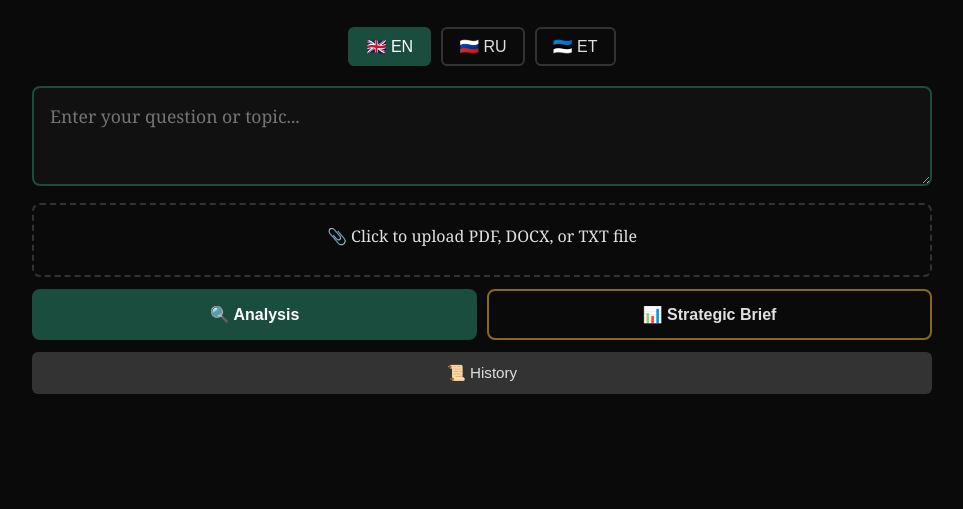
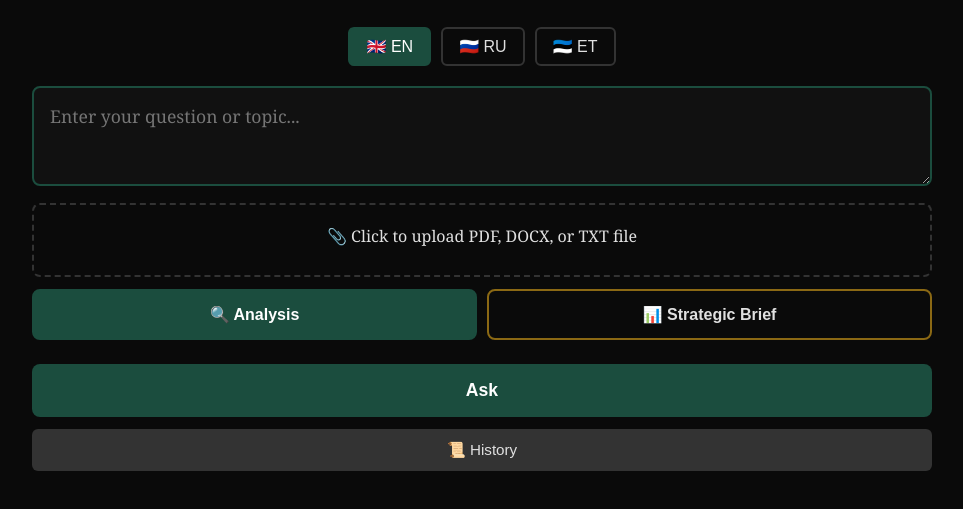
Before and after one commit to StevenAlber/lazysusan, a website: page public/index.html in a window 1280 px wide. Both pictures are taken after a click on the button "🇬🇧 EN". Shown: the part 149-658 px from the top of the page, without its empty margins (158-1121 px from the left). Drawn offline with Linux system fonts and the light colour scheme.

Commit message:
Add submit button to index.html

```diff
--- a/public/index.html
+++ b/public/index.html
@@ -29,6 +29,9 @@
     .mode-btn.active{border-color:#1B4D3E;background:#1B4D3E;color:white}
     .mode-btn.brief{border-color:#8B6914}
     .mode-btn.brief.active{background:#8B6914;border-color:#8B6914}
+    button.submit{width:100%;padding:16px;margin-top:12px;font-family:Arial,sans-serif;font-size:1.1rem;font-weight:bold;background:#1B4D3E;color:white;border:none;border-radius:8px;cursor:pointer}
+    button.submit:hover{background:#2a6b54}
+    button.submit:disabled{background:#333;cursor:not-allowed}
     .action-buttons{display:flex;gap:10px;margin-top:12px}
     .action-buttons button{flex:1;padding:12px;font-family:Arial,sans-serif;font-size:0.95rem;border:none;border-radius:6px;cursor:pointer}
     .btn-pdf{background:#8B6914;color:white}
@@ -110,6 +113,7 @@
         <button class="mode-btn active" id="modeAnalysis" onclick="setMode(false)">🔍 Analysis</button>
         <button class="mode-btn brief" id="modeBrief" onclick="setMode(true)">📊 Strategic Brief</button>
       </div>
+      <button class="submit" id="submit" onclick="ask()">Ask</button>
       <div class="action-buttons">
         <button class="btn-history" onclick="toggleHistory()">📜 History</button>
         <button class="btn-pdf" id="pdfBtn" onclick="exportPDF()" style="display:none">📄 Export PDF</button>
@@ -147,9 +151,9 @@
     let briefMode=false;
 
     const UI={
-      en:{placeholder:'Enter your question or topic...',loading:'Elite agents analyzing...',loadingBrief:'Writing Strategic Brief (this takes longer)...',synthesisTitle:'🎼 Conductor\'s Synthesis',briefTitle:'📊 Strategic Brief',showAgents:'▶ Show agent responses',hideAgents:'▼ Hide agent responses',generated:'Generated',filePrompt:'Click to upload PDF, DOCX, or TXT file',historyEmpty:'No history yet. Ask a question to get started!',historyBrief:'Strategic Brief'},
-      ru:{placeholder:'Введите вопрос или тему...',loading:'Элитные агенты анализируют...',loadingBrief:'Составляем стратегический обзор (это займёт больше времени)...',synthesisTitle:'🎼 Синтез дирижёра',briefTitle:'📊 Стратегический обзор',showAgents:'▶ Показать ответы агентов',hideAgents:'▼ Скрыть ответы агентов',generated:'Сгенерировано',filePrompt:'Нажмите для загрузки PDF, DOCX или TXT',historyEmpty:'История пуста. Задайте вопрос!',historyBrief:'Стратегический обзор'},
-      et:{placeholder:'Sisesta küsimus või teema...',loading:'Eliit-agendid analüüsivad...',loadingBrief:'Kirjutan strateegilist ülevaadet (see võtab kauem)...',synthesisTitle:'🎼 Dirigendi süntees',briefTitle:'📊 Strateegiline ülevaade',showAgents:'▶ Näita agentide vastuseid',hideAgents:'▼ Peida agentide vastused',generated:'Genereeritud',filePrompt:'Kliki PDF, DOCX või TXT üleslaadimiseks',historyEmpty:'Ajalugu on tühi. Küsi midagi!',historyBrief:'Strateegiline ülevaade'}
+      en:{placeholder:'Enter your question or topic...',askBtn:'Ask',loading:'Elite agents analyzing...',loadingBrief:'Writing Strategic Brief (this takes longer)...',synthesisTitle:'🎼 Conductor\'s Synthesis',briefTitle:'📊 Strategic Brief',showAgents:'▶ Show agent responses',hideAgents:'▼ Hide agent responses',generated:'Generated',filePrompt:'Click to upload PDF, DOCX, or TXT file',historyEmpty:'No history yet. Ask a question to get started!',historyBrief:'Strategic Brief'},
+      ru:{placeholder:'Введите вопрос или тему...',askBtn:'Спросить',loading:'Элитные агенты анализируют...',loadingBrief:'Составляем стратегический обзор (это займёт больше времени)...',synthesisTitle:'🎼 Синтез дирижёра',briefTitle:'📊 Стратегический обзор',showAgents:'▶ Показать ответы агентов',hideAgents:'▼ Скрыть ответы агентов',generated:'Сгенерировано',filePrompt:'Нажмите для загрузки PDF, DOCX или TXT',historyEmpty:'История пуста. Задайте вопрос!',historyBrief:'Стратегический обзор'},
+      et:{placeholder:'Sisesta küsimus või teema...',askBtn:'Küsi',loading:'Eliit-agendid analüüsivad...',loadingBrief:'Kirjutan strateegilist ülevaadet (see võtab kauem)...',synthesisTitle:'🎼 Dirigendi süntees',briefTitle:'📊 Strateegiline ülevaade',showAgents:'▶ Näita agentide vastuseid',hideAgents:'▼ Peida agentide vastused',generated:'Genereeritud',filePrompt:'Kliki PDF, DOCX või TXT üleslaadimiseks',historyEmpty:'Ajalugu on tühi. Küsi midagi!',historyBrief:'Strateegiline ülevaade'}
     };
 
     const AGENT_MODELS={
@@ -171,6 +175,7 @@
     function updateUI(){
       const t=UI[currentLang];
       document.getElementById('question').placeholder=t.placeholder;
+      document.getElementById('submit').textContent=t.askBtn;
       document.getElementById('loadingText').textContent=briefMode?t.loadingBrief:t.loading;
       document.getElementById('synthesisTitle').textContent=briefMode?t.briefTitle:t.synthesisTitle;
       document.getElementById('filePromptText').textContent=t.filePrompt;
@@ -233,10 +238,12 @@
     async function ask(){
       const question=document.getElementById('question').value.trim();
       if(!question)return;
+      const submitBtn=document.getElementById('submit');
       const loading=document.getElementById('loading');
       const results=document.getElementById('results');
       const t=UI[currentLang];
 
+      submitBtn.disabled=true;
       document.getElementById('loadingText').textContent=briefMode?t.loadingBrief:t.loading;
       loading.style.display='block';
       results.style.display='none';
@@ -258,6 +265,7 @@
       }catch(error){
         alert('Network error: '+error.message);
       }finally{
+        submitBtn.disabled=false;
         loading.style.display='none';
       }
     }
@@ -409,9 +417,6 @@
     document.getElementById('question').addEventListener('keydown',(e)=>{
       if(e.key==='Enter'&&e.ctrlKey){ask();}
     });
-
-    // Make ask() available globally
-    window.ask=ask;
   </script>
 </body>
 </html>
```
